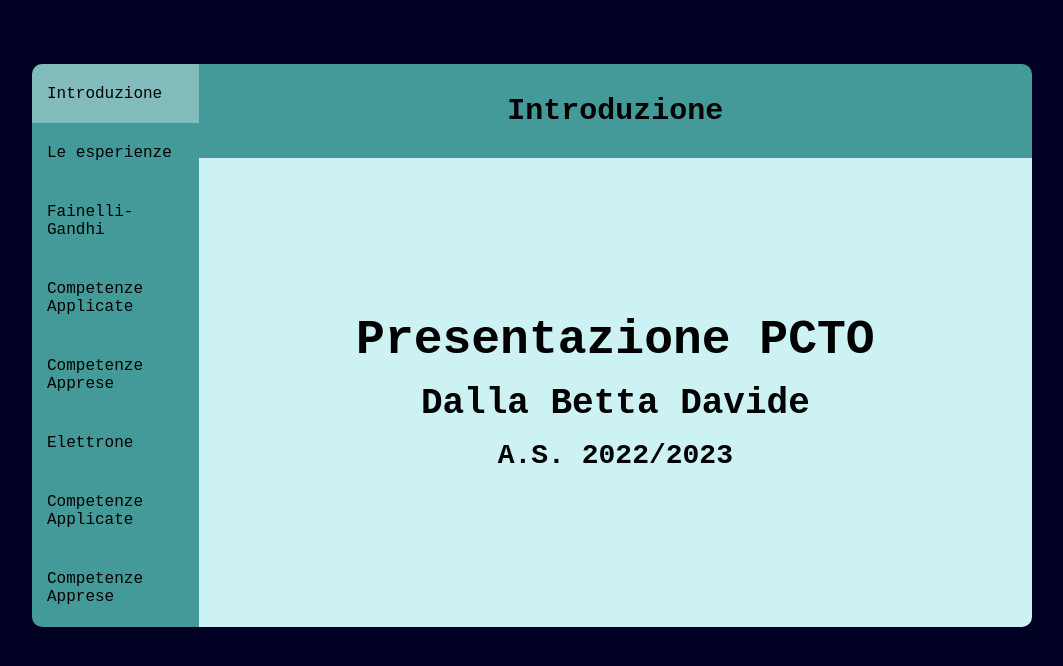
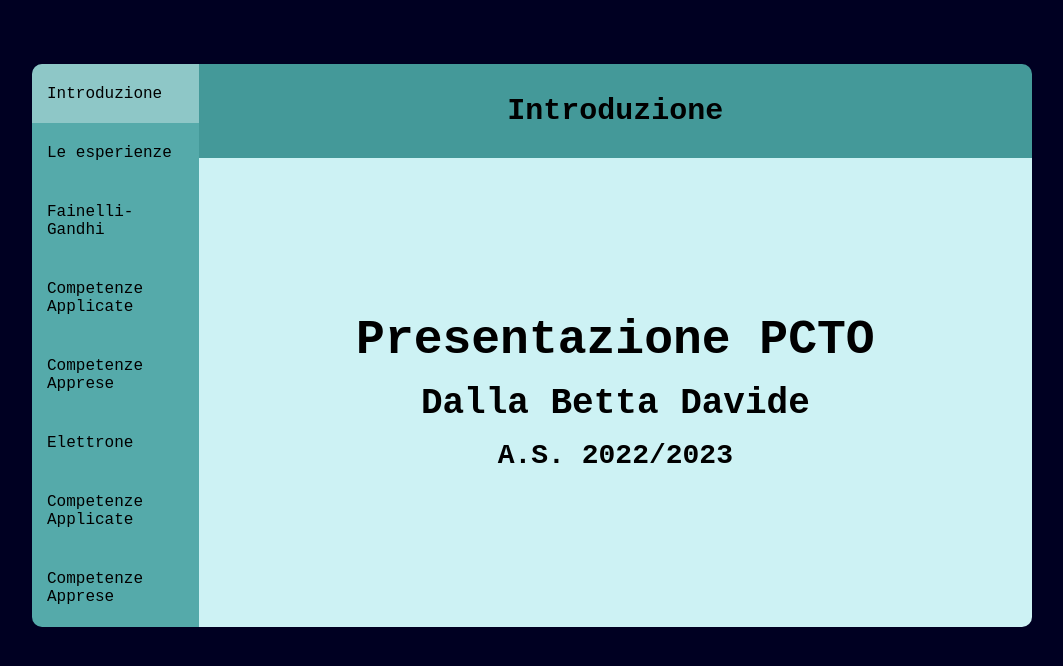
Before and after one commit to davide-dallab/presentazione-pcto, a React (Vite) app: page /#intro in a window 1280 px wide. Shown: the top 666 px of the page, without its empty margins (108-1171 px from the left). Built offline with nearby package versions, Linux system fonts and the light colour scheme.

Commit message:
cambiamenti al colore

```diff
--- a/src/App.css
+++ b/src/App.css
@@ -64,6 +64,10 @@ body {
 
 .slide-show[data-current="intro"] .sidebar, .slide-show[data-current="intro"] .header {
   color: black;
+  background-color: #5aa;
+}
+
+.slide-show[data-current="intro"] .header {
   background-color: #499;
 }
 
```
